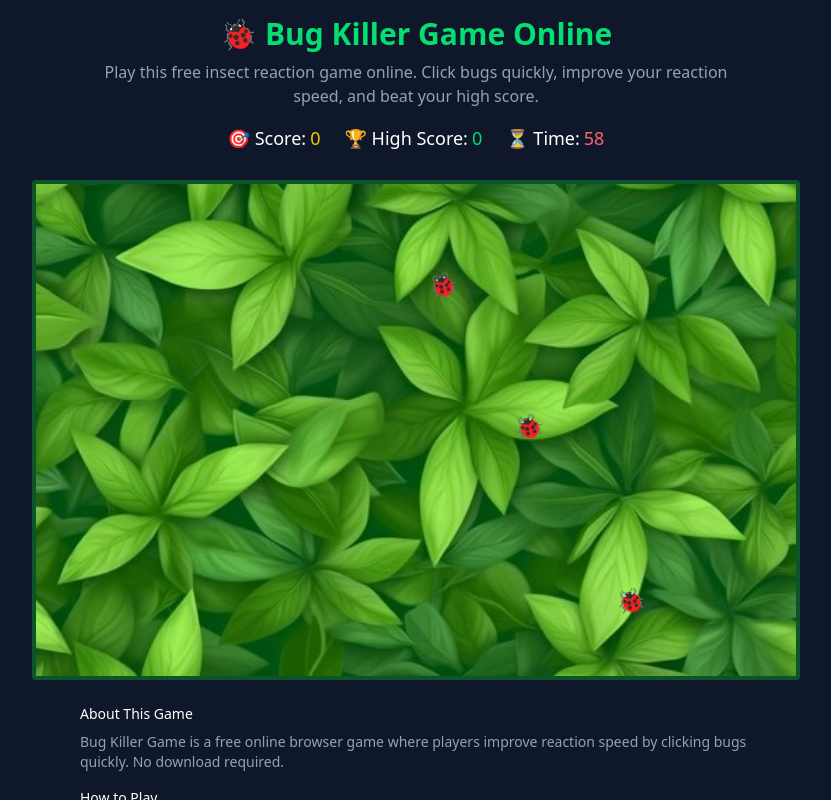
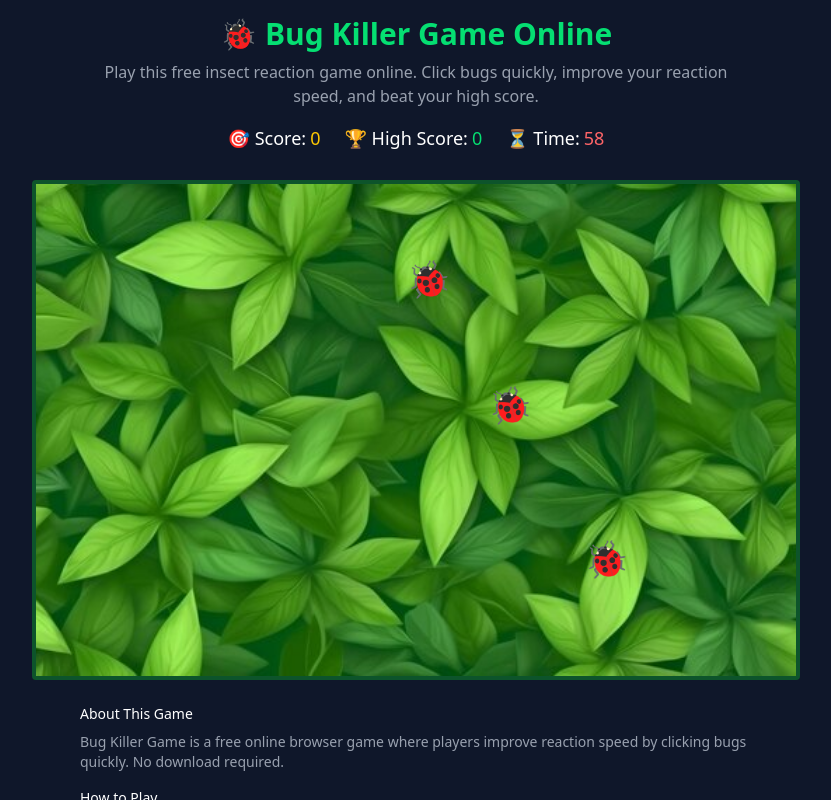
Before and after one commit to sonu2819/bug-hunter, a React (Vite) app: page / in a window 1280 px wide. Both pictures are taken after a click on the button "Start Game". Shown: the top 800 px of the page, without its empty margins (224-1055 px from the left). Built offline with nearby package versions, Linux system fonts and the light colour scheme.

Commit message:
adjust bug size

```diff
--- a/src/App.jsx
+++ b/src/App.jsx
@@ -254,8 +254,8 @@ export default function App() {
     const interval = setInterval(() => {
       const bug = {
         id: Date.now() + Math.random(),
-        x: Math.random() * 90,
-        y: Math.random() * 90,
+        x: Math.random() * 85,
+        y: Math.random() * 80,
       };
 
       setBugs((prev) => [...prev, bug]);
@@ -391,7 +391,7 @@ export default function App() {
           <div
             key={bug.id}
             onClick={() => killBug(bug.id)}
-            className="absolute text-2xl cursor-pointer"
+            className="absolute text-4xl cursor-pointer hover:scale-110 transition"
             style={{
               left: `${bug.x}%`,
               top: `${bug.y}%`,
```
